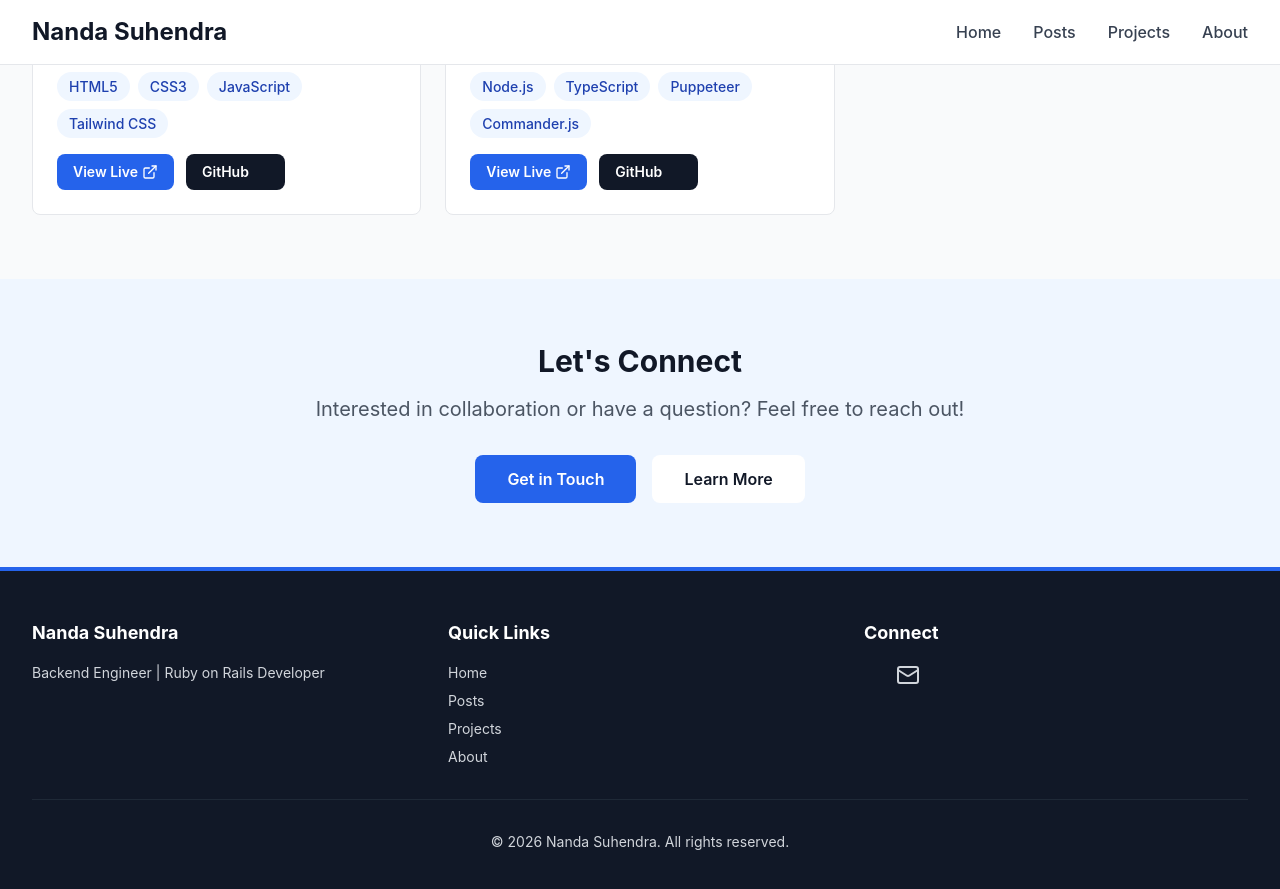
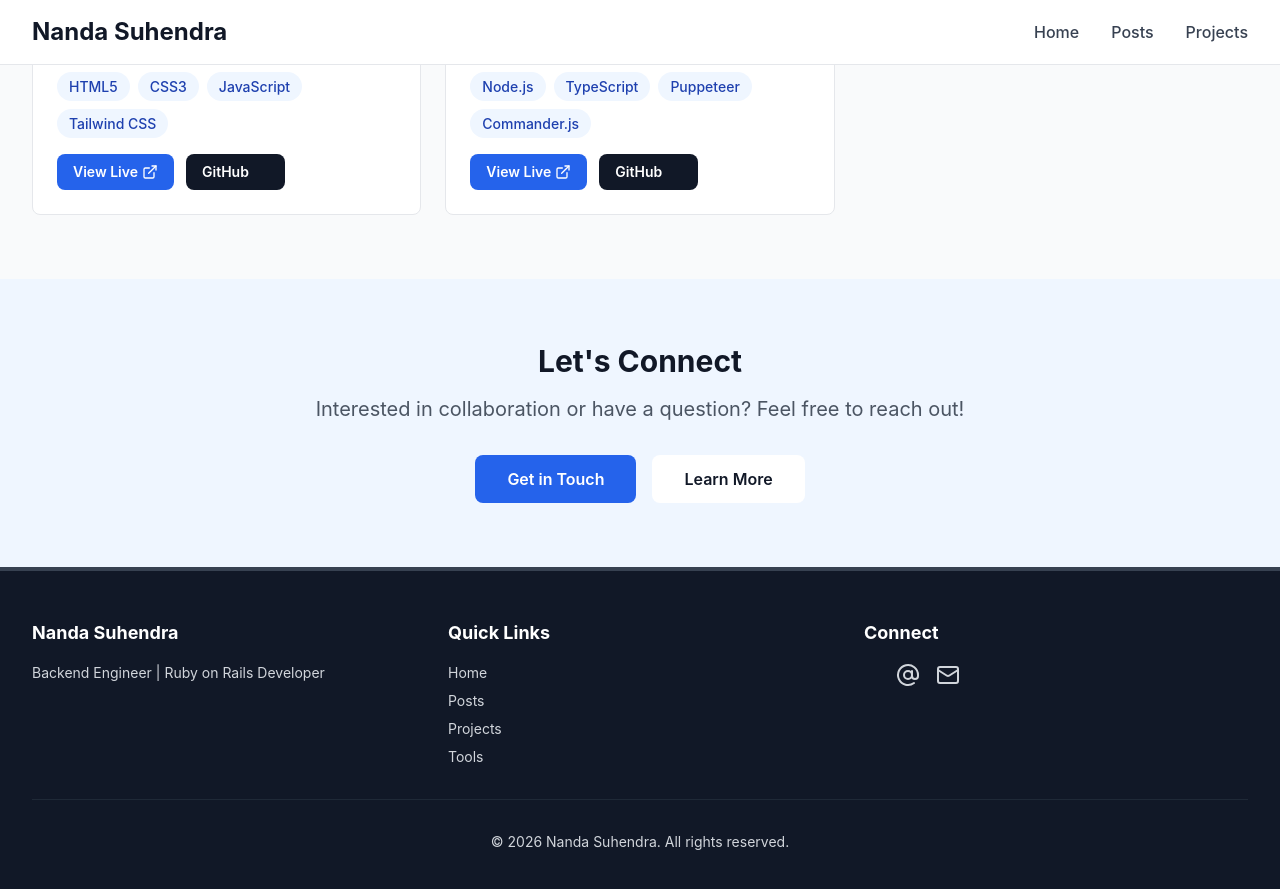
Before and after one commit to nandhasuhendra/nandhasuhendra.github.io, a Jekyll site: the page built from index.html, in a window 1280 px wide and 900 px high, scrolled down 2100 px. Shown: the top 889 px of the window. Built offline with Jekyll 4.4.1, drawn with Linux system fonts in a browser that asks for light colours; nearby versions of some CDN libraries.

Commit message:
style: convert navigation colors to monochrome palette
- Update header navigation hover states from blue to gray
- Change footer social icons hover from blue to white
- Update mobile menu hover colors to grayscale
- Replace colored borders with gray borders

```diff
--- a/_includes/footer.html
+++ b/_includes/footer.html
@@ -1,4 +1,4 @@
-<footer class="bg-gray-900 dark:bg-gray-950 text-gray-300 border-t-4 border-blue-600 dark:border-blue-500">
+<footer class="bg-gray-900 dark:bg-gray-950 text-gray-300 border-t-4 border-gray-700 dark:border-gray-800">
   <div class="max-w-7xl mx-auto px-4 sm:px-6 lg:px-8 py-12">
     <div class="grid grid-cols-1 md:grid-cols-3 gap-8">
       <!-- About Section -->
@@ -11,11 +11,11 @@
       <div>
         <h3 class="text-white text-lg font-bold mb-4">Quick Links</h3>
         <ul class="space-y-2 text-sm">
-          <li><a href="{{ '/' | relative_url }}" class="hover:text-blue-400 transition-colors">Home</a></li>
-          <li><a href="{{ '/posts/' | relative_url }}" class="hover:text-blue-400 transition-colors">Posts</a></li>
-          <li><a href="{{ '/projects/' | relative_url }}" class="hover:text-blue-400 transition-colors">Projects</a>
+          <li><a href="{{ '/' | relative_url }}" class="hover:text-white transition-colors">Home</a></li>
+          <li><a href="{{ '/posts/' | relative_url }}" class="hover:text-white transition-colors">Posts</a></li>
+          <li><a href="{{ '/projects/' | relative_url }}" class="hover:text-white transition-colors">Projects</a>
           </li>
-          <li><a href="{{ '/about/' | relative_url }}" class="hover:text-blue-400 transition-colors">About</a></li>
+          <li><a href="{{ '/tools/' | relative_url }}" class="hover:text-white transition-colors">Tools</a></li>
         </ul>
       </div>
 
@@ -25,20 +25,25 @@
         <div class="flex space-x-4">
           {% if site.author.social.github %}
           <a href="https://github.com/{{ site.author.social.github }}" target="_blank" rel="noopener noreferrer"
-            class="text-gray-300 hover:text-blue-400 transition-colors" aria-label="GitHub">
+            class="text-gray-300 hover:text-white transition-colors" aria-label="GitHub">
             <i data-lucide="github" class="w-6 h-6"></i>
           </a>
           {% endif %}
 
           {% if site.author.social.linkedin %}
           <a href="https://linkedin.com/in/{{ site.author.social.linkedin }}" target="_blank" rel="noopener noreferrer"
-            class="text-gray-300 hover:text-blue-400 transition-colors" aria-label="LinkedIn">
+            class="text-gray-300 hover:text-white transition-colors" aria-label="LinkedIn">
             <i data-lucide="linkedin" class="w-6 h-6"></i>
           </a>
           {% endif %}
 
+          <a href="https://www.threads.com/@nandha_suhendra" target="_blank" rel="noopener noreferrer"
+            class="text-gray-300 hover:text-white transition-colors" aria-label="Threads">
+            <i data-lucide="at-sign" class="w-6 h-6"></i>
+          </a>
+
           {% if site.author.social.email %}
-          <a href="mailto:{{ site.author.social.email }}" class="text-gray-300 hover:text-blue-400 transition-colors"
+          <a href="mailto:{{ site.author.social.email }}" class="text-gray-300 hover:text-white transition-colors"
             aria-label="Email">
             <i data-lucide="mail" class="w-6 h-6"></i>
           </a>
--- a/_includes/header.html
+++ b/_includes/header.html
@@ -3,31 +3,27 @@
     <div class="flex justify-between items-center h-16">
       <div class="flex-shrink-0">
         <a href="{{ '/' | relative_url }}"
-          class="text-2xl font-bold text-gray-900 hover:text-blue-600 transition-colors">
+          class="text-2xl font-bold text-gray-900 hover:text-gray-700 transition-colors">
           {{ site.title }}
         </a>
       </div>
 
       <div class="hidden md:flex md:items-center md:space-x-8">
-        <a href="{{ '/' | relative_url }}" class="text-gray-700 hover:text-blue-600 font-medium transition-colors">
+        <a href="{{ '/' | relative_url }}" class="text-gray-700 hover:text-gray-900 font-medium transition-colors">
           Home
         </a>
         <a href="{{ '/posts/' | relative_url }}"
-          class="text-gray-700 hover:text-blue-600 font-medium transition-colors">
+          class="text-gray-700 hover:text-gray-900 font-medium transition-colors">
           Posts
         </a>
         <a href="{{ '/projects/' | relative_url }}"
-          class="text-gray-700 hover:text-blue-600 font-medium transition-colors">
+          class="text-gray-700 hover:text-gray-900 font-medium transition-colors">
           Projects
-        </a>
-        <a href="{{ '/about/' | relative_url }}"
-          class="text-gray-700 hover:text-blue-600 font-medium transition-colors">
-          About
         </a>
       </div>
 
       <div class="md:hidden">
-        <button @click="mobileMenuOpen = !mobileMenuOpen" type="button" class="text-gray-900 hover:text-blue-600"
+        <button @click="mobileMenuOpen = !mobileMenuOpen" type="button" class="text-gray-900 hover:text-gray-700"
           aria-label="Toggle menu">
           <i data-lucide="menu" x-show="!mobileMenuOpen" class="h-6 w-6"></i>
           <i data-lucide="x" x-show="mobileMenuOpen" class="h-6 w-6"></i>
@@ -38,13 +34,13 @@
     <div x-show="mobileMenuOpen" x-collapse class="md:hidden border-t">
       <div class="py-4 space-y-2">
         <a href="{{ '/' | relative_url }}"
-          class="block px-4 py-2 text-gray-700 hover:bg-gray-50 hover:text-blue-600">Home</a>
+          class="block px-4 py-2 text-gray-700 hover:bg-gray-50 hover:text-gray-900">Home</a>
         <a href="{{ '/posts/' | relative_url }}"
-          class="block px-4 py-2 text-gray-700 hover:bg-gray-50 hover:text-blue-600">Posts</a>
+          class="block px-4 py-2 text-gray-700 hover:bg-gray-50 hover:text-gray-900">Posts</a>
         <a href="{{ '/projects/' | relative_url }}"
-          class="block px-4 py-2 text-gray-700 hover:bg-gray-50 hover:text-blue-600">Projects</a>
-        <a href="{{ '/about/' | relative_url }}"
-          class="block px-4 py-2 text-gray-700 hover:bg-gray-50 hover:text-blue-600">About</a>
+          class="block px-4 py-2 text-gray-700 hover:bg-gray-50 hover:text-gray-900">Projects</a>
+        <a href="{{ '/tools/' | relative_url }}"
+          class="block px-4 py-2 text-gray-700 hover:bg-gray-50 hover:text-gray-900">Tools</a>
       </div>
     </div>
   </nav>
```
